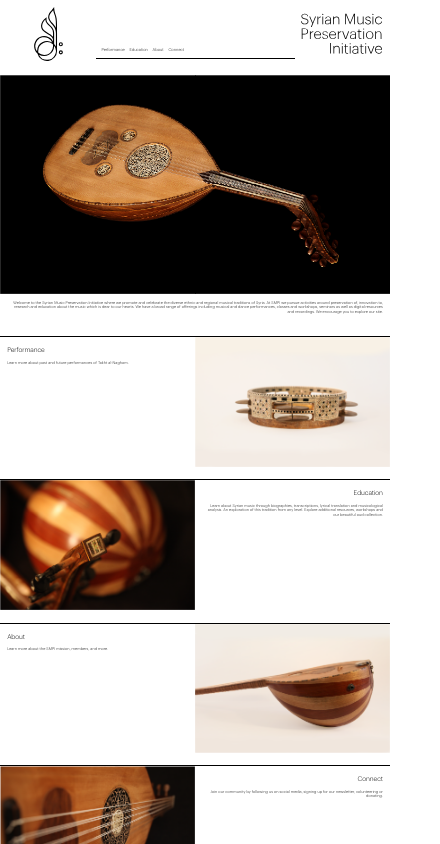
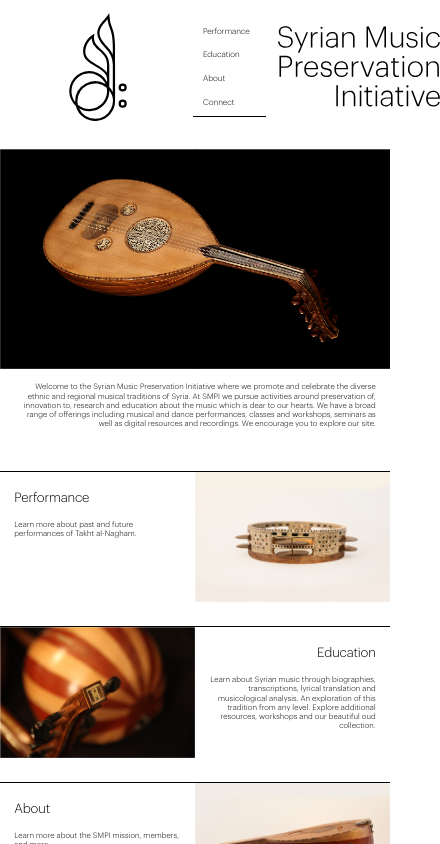
Before and after one commit to SyrianMusic/syrian-music-www, a Next.js app: page / in a window 390 px wide. Shown: the top 844 px of the page, 440 px wide, since content can reach past the window. Built offline with nearby package versions, Linux system fonts and the light colour scheme.

Commit message:
scale mobile

```diff
--- a/components/Footer.js
+++ b/components/Footer.js
@@ -88,6 +88,7 @@
           font-size: ${theme.pxToRem(16)};
           line-height: ${theme.pxToRem(19)};
           margin-top: ${theme.pxToRem(50)};
+          padding: 0 ${theme.pxToRem(theme.layout.gutterWidth.mobile)};
         }
       `}
     </style>
--- a/styles/theme.js
+++ b/styles/theme.js
@@ -10,7 +10,7 @@
   },
   font: {
     mobile: {
-      fontSizeMin: 3,
+      fontSizeMin: 6,
       fontSizeMax: rootFontSize,
     },
     desktop: {
```
